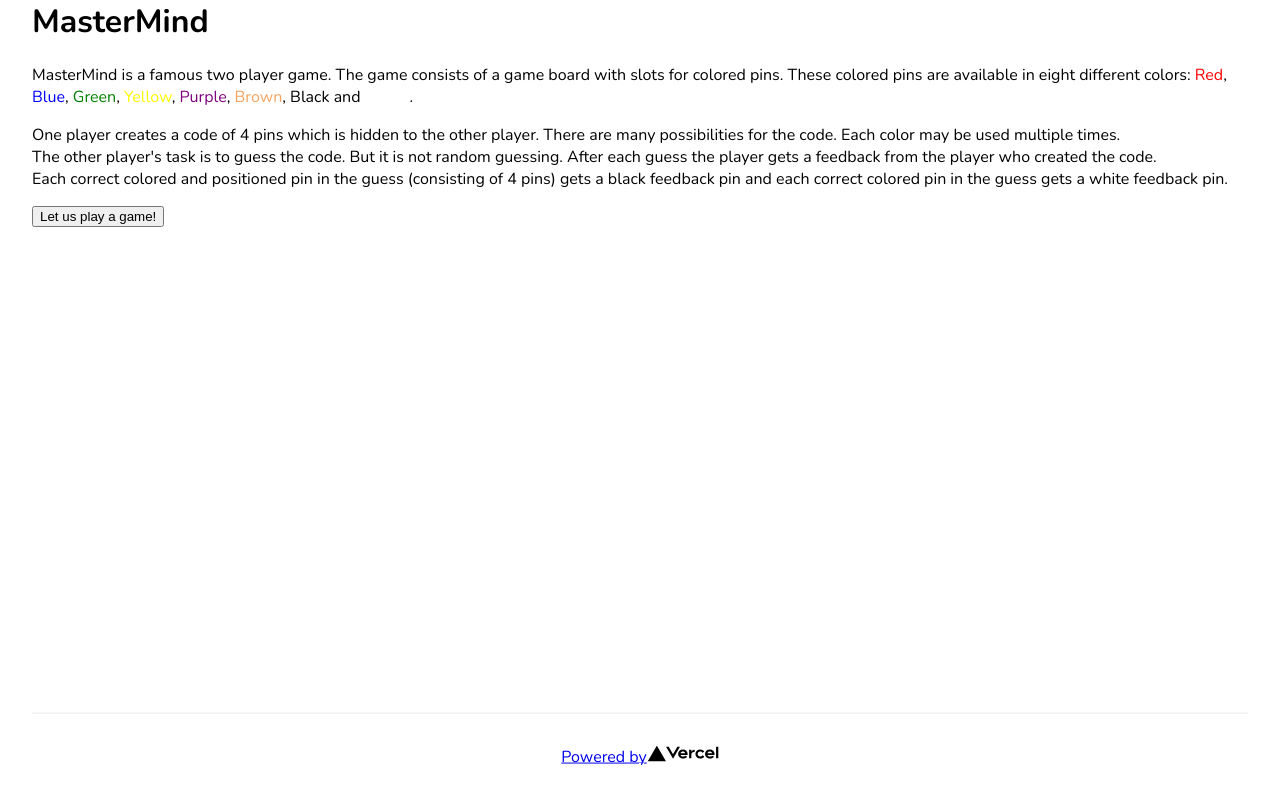
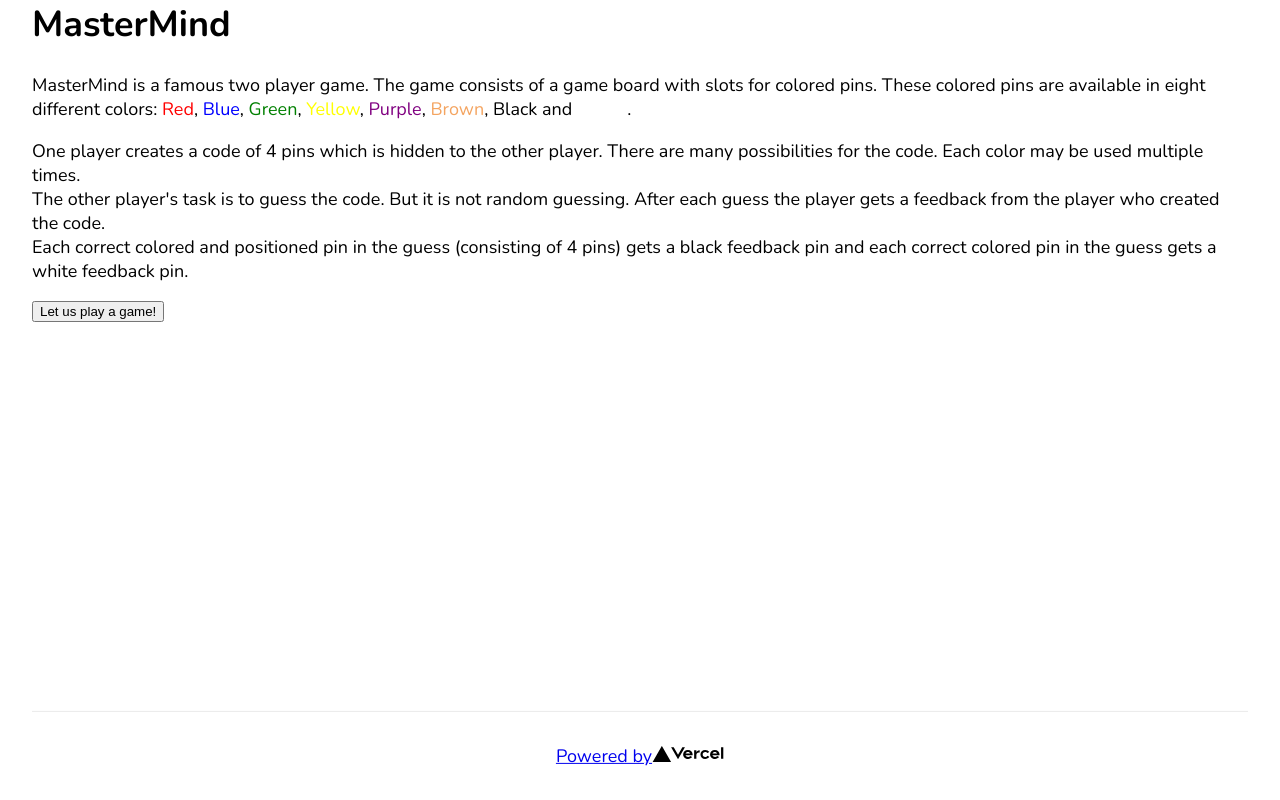
Before and after one commit to McTom234/mastermind, a Next.js app: page / in a window 1280 px wide. Built offline with nearby package versions, Linux system fonts and the light colour scheme.

Commit message:
style(global): CSS reset

```diff
--- a/pages/_app.tsx
+++ b/pages/_app.tsx
@@ -4,6 +4,7 @@ import '../styles/globals.scss';
 import {Nunito} from "next/font/google";
 import {NextPage} from "next";
 import {ReactElement, ReactNode} from "react";
+import {cn} from "../lib/helpers";
 
 const font = Nunito({
 	subsets: ['latin']
@@ -24,7 +25,7 @@ function MyApp ({
 	const getLayout = Component.getLayout ?? (page => page);
 
 	return (
-		<div className={font.className}>
+		<div className={cn(font.className, 'next-root')}>
 			<Head>
 				<title>MasterMind online multiplayer</title>
 				<meta name="description" content="Famous game mastermind online as multiplayer edition" />
--- a/styles/globals.scss
+++ b/styles/globals.scss
@@ -1,10 +1,19 @@
 html,
-body {
-	padding: 0;
-	margin: 0;
-	font-family: -apple-system, Segoe UI, Roboto, Oxygen, Ubuntu, Cantarell, Fira Sans, Droid Sans, Helvetica Neue, sans-serif;
+body,
+#__next,
+.next-root {
+	height: 100%;
 }
 
-* {
+body {
+	margin: 0;
+	font-size: 18px;
+	-webkit-font-smoothing: antialiased;
+	-moz-osx-font-smoothing: grayscale;
+}
+
+*,
+*::before,
+*::after {
 	box-sizing: border-box;
 }
```
